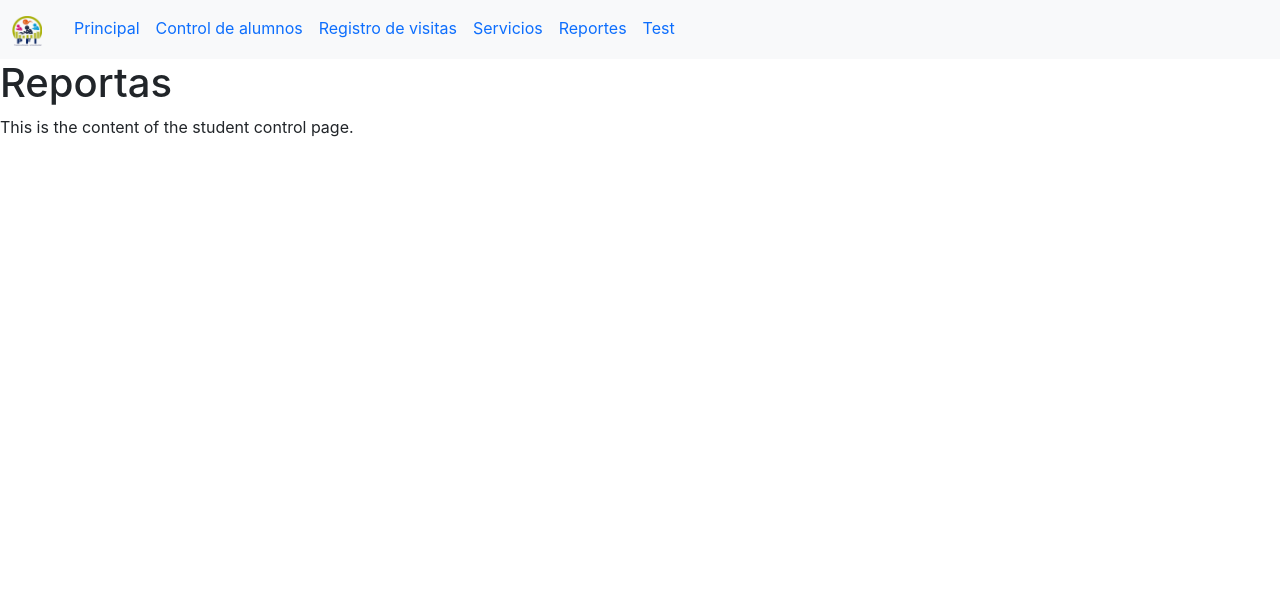
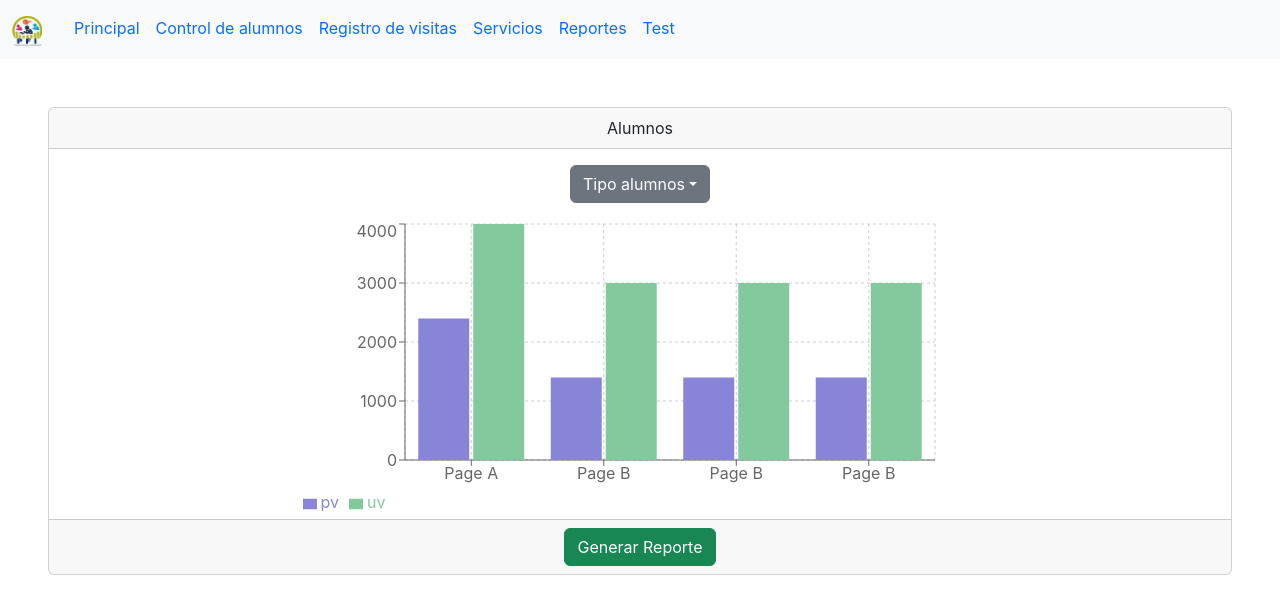
Before and after one commit to ricardoMogas/pfi-management-frontend, a React (Vite) app: page /ReportPage in a window 1280 px wide. Shown: the top 614 px of the page. Built offline with nearby package versions, Linux system fonts and the light colour scheme.

Commit message:
Creación de Rama ReportPage y componente inicial

```diff
--- a/package.json
+++ b/package.json
@@ -11,11 +11,13 @@
   },
   "dependencies": {
     "bootstrap": "^5.3.3",
+    "jquery": "^3.7.1",
     "localforage": "^1.10.0",
     "match-sorter": "^6.3.4",
     "react": "^18.2.0",
     "react-dom": "^18.2.0",
     "react-router-dom": "^6.22.3",
+    "recharts": "^2.12.2",
     "sort-by": "^1.2.0"
   },
   "devDependencies": {
--- a/src/main.jsx
+++ b/src/main.jsx
@@ -1,4 +1,6 @@
 import 'bootstrap/dist/css/bootstrap.min.css';
+import 'jquery/dist/jquery.min.js';
+import 'bootstrap/dist/js/bootstrap.min.js';
 import React from 'react'
 import ReactDOM from 'react-dom/client'
 import {
--- a/src/pages/ReportPage.jsx
+++ b/src/pages/ReportPage.jsx
@@ -1,10 +1,71 @@
 import React, { useEffect } from 'react';
+import { BarChart, Bar, XAxis, YAxis, CartesianGrid, Tooltip, Legend } from 'recharts';
 
+const data = [
+    { name: 'Page A', uv: 4000, pv: 2400, amt: 2400 },
+    { name: 'Page B', uv: 3000, pv: 1398, amt: 2210 },
+    { name: 'Page B', uv: 3000, pv: 1398, amt: 2210 },
+    { name: 'Page B', uv: 3000, pv: 1398, amt: 2210 },
+    // más datos aquí...
+];
+const types = ['Alumnos', 'Visitas', 'Licenciatura', 'Solo genero', 'Etnia'];
 export default function ReportPage() {
     return (
         <>
-            <h1>Reportas</h1>
-            <p>This is the content of the student control page.</p>
+            <main >
+                <section className="card text-center m-5">
+                    <div className="card-header">Alumnos</div>
+                    <div className="card-body">
+                        <section className='row'>
+                            <div className='col'>
+                                <Dropdown currentType={'alumnos'} types={types}/>
+                            </div>
+                        </section>
+                    </div>
+                    <BarChart
+                        width={600}
+                        height={300}
+                        data={data}
+                        style={{ width: '100%' }}
+                    >
+                        <CartesianGrid strokeDasharray="3 3" />
+                        <XAxis dataKey="name" />
+                        <YAxis />
+                        <Tooltip />
+                        <Legend />
+                        <Bar dataKey="pv" fill="#8884d8" />
+                        <Bar dataKey="uv" fill="#82ca9d" />
+                    </BarChart>
+                    <div className='card-footer text-body-secondary'>
+                        <button className='btn btn-success'>Generar Reporte</button>
+                    </div>
+                </section>
+            </main>
         </>
     );
 };
+
+function Dropdown({currentType, types}) {
+    return (
+        <div className="dropdown">
+            <a
+                className="btn btn-secondary dropdown-toggle"
+                href="#"
+                role="button"
+                data-bs-toggle="dropdown"
+                aria-expanded="false"
+            >
+                Tipo {currentType}
+            </a>
+            <ul className="dropdown-menu">
+                {types.map((type, index) => (
+                    <li key={index}>
+                        <a className="dropdown-item" href="#">
+                            {type}
+                        </a>
+                    </li>
+                ))}
+            </ul>
+        </div>
+    );
+  }
```
Also changed, not shown: 1 other file (tests, documents, lock files or other folders).
